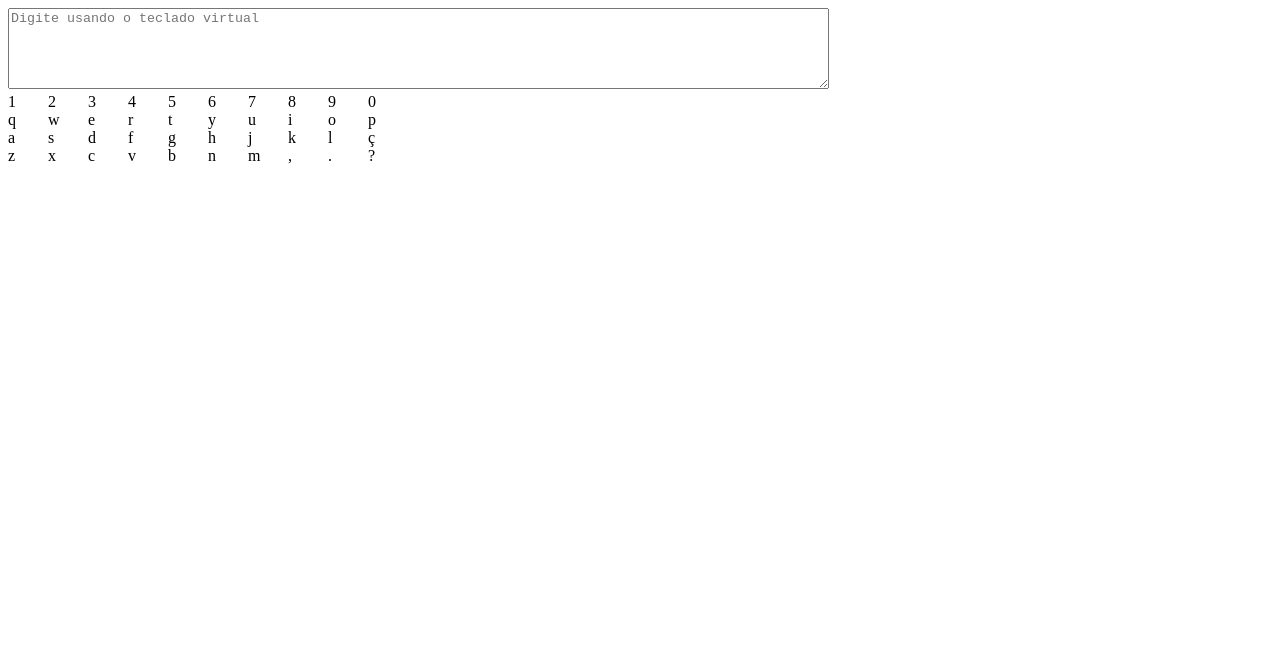
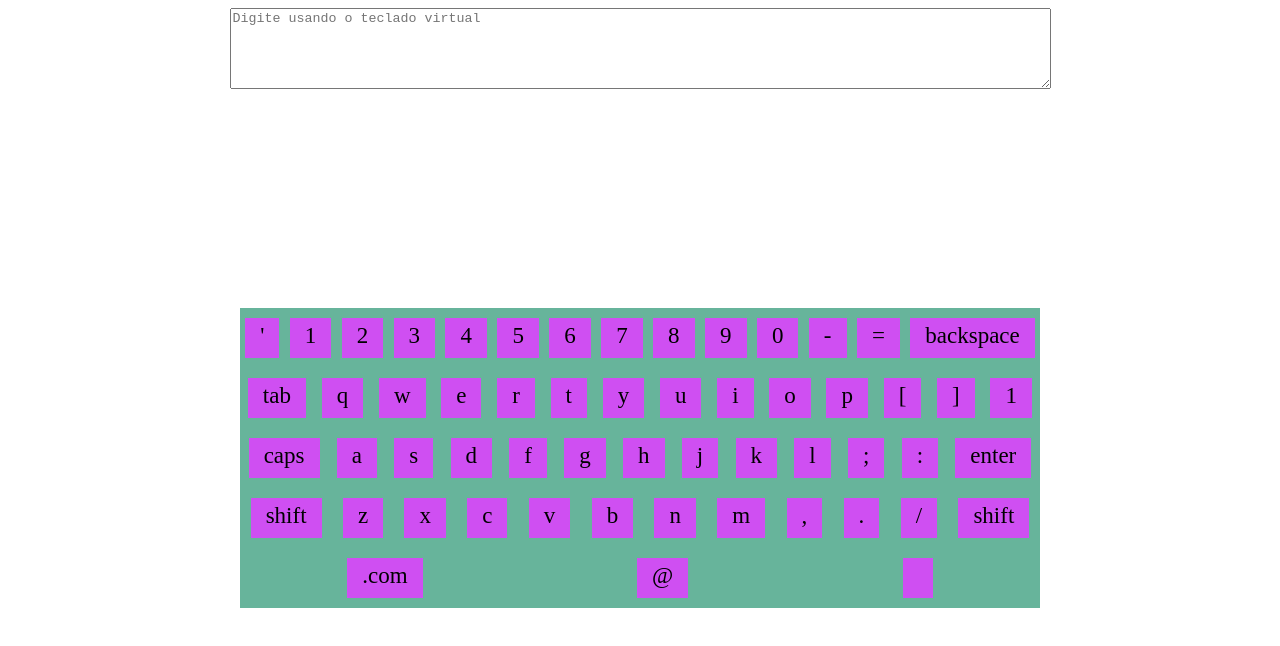
Before and after one commit to AllexThiagoSR/virtualKeyboard, a plain HTML site: page index.html in a window 1280 px wide. Drawn offline with Linux system fonts and the light colour scheme.

Commit message:
Adiciona as teclas corretamente na página

```diff
--- a/script.js
+++ b/script.js
@@ -1,5 +1,9 @@
 const keyboard = document.getElementById('keyboard-sec');
-const keys = '1234567890qwertyuiopasdfghjklçzxcvbnm,.?'.split('');
+const row1 = [...'\'1234567890-=', 'backspace'];
+const row2 = ['tab', ...'qwertyuiop[]', '\\'.length];
+const row3 = ['caps', ...'asdfghjkl;:','enter'];
+const row4 = ['shift', ...'zxcvbnm,./', 'shift'];
+const row5 = ['.com', '@', ''];
 
 const creatKey = (keyText) => {
   const key = document.createElement('div');
@@ -7,4 +11,13 @@ const creatKey = (keyText) => {
   return key;
 };
 
-keyboard.replaceChildren(...keys.map(creatKey));
+const creatSectionWKeys = (keys) => {
+  const sec = document.createElement('section');
+  sec.classList.add('row');
+  sec.replaceChildren(...keys.map(creatKey));
+  return sec;
+};
+
+const concatAllRows = (...rows) => rows.map((row) => creatSectionWKeys(row));
+
+keyboard.replaceChildren(...concatAllRows(row1, row2, row3, row4, row5));
--- a/style.css
+++ b/style.css
@@ -1,9 +1,27 @@
-#keyboard-sec {
-  display: flex;
-  width: 400px;
-  flex-wrap: wrap;
+#keyboard-sec{
+  position: absolute;
+  top: 300px;
 }
 
-#keyboard-sec * {
-  width: 40px;
+.row {
+  display: flex;
+  width: 800px;
+  background-color: #67b49b;
+  justify-content: space-around;
+  align-items: center;
 }
+
+.row * {
+  padding: 5px 15px;
+  width: fit-content;
+  height: 30px;
+  margin: 10px 0;
+  font-size: 23px;
+  background-color: #cf4ff2;
+}
+
+main {
+  position: relative;
+  display: flex;
+  justify-content: center;
+}
```
